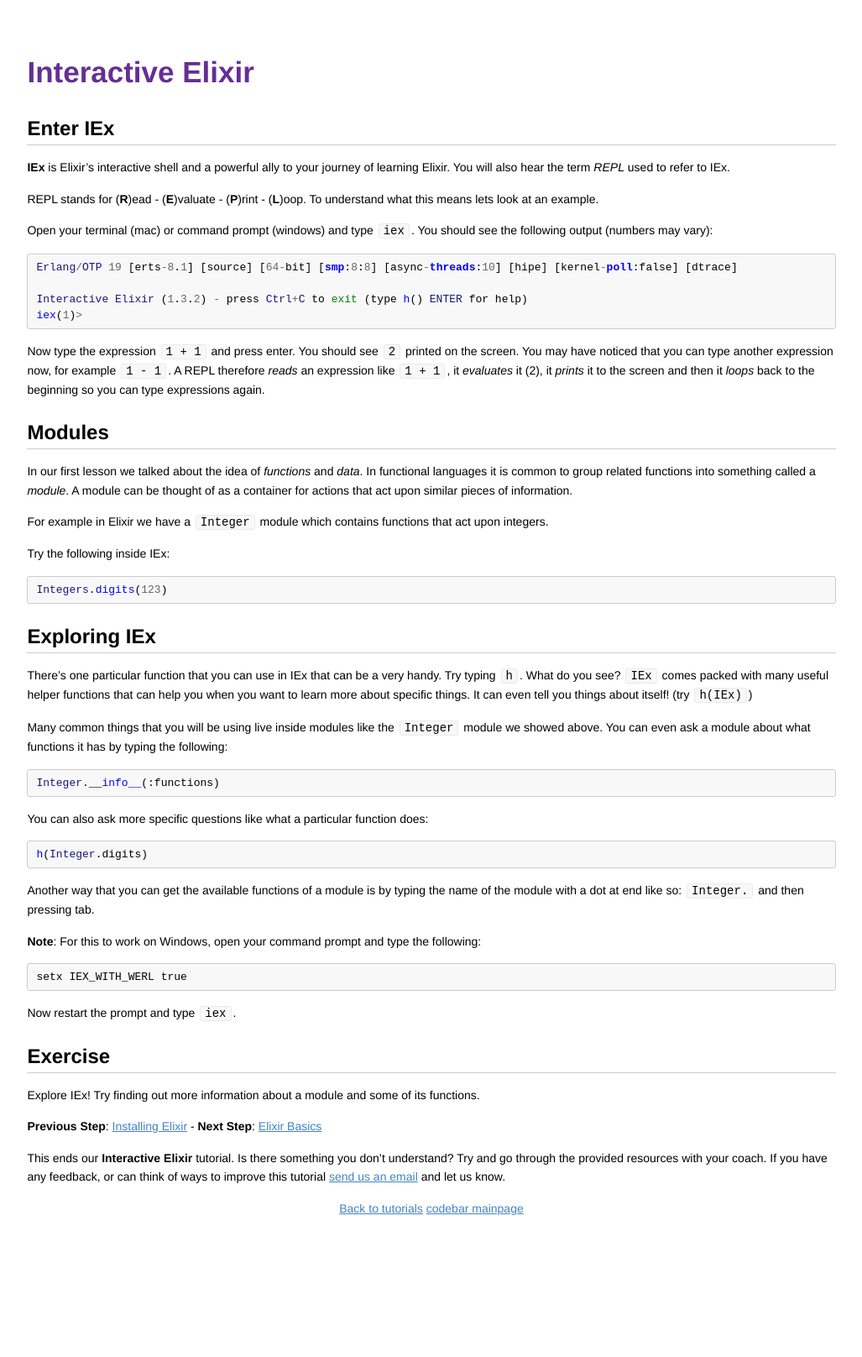
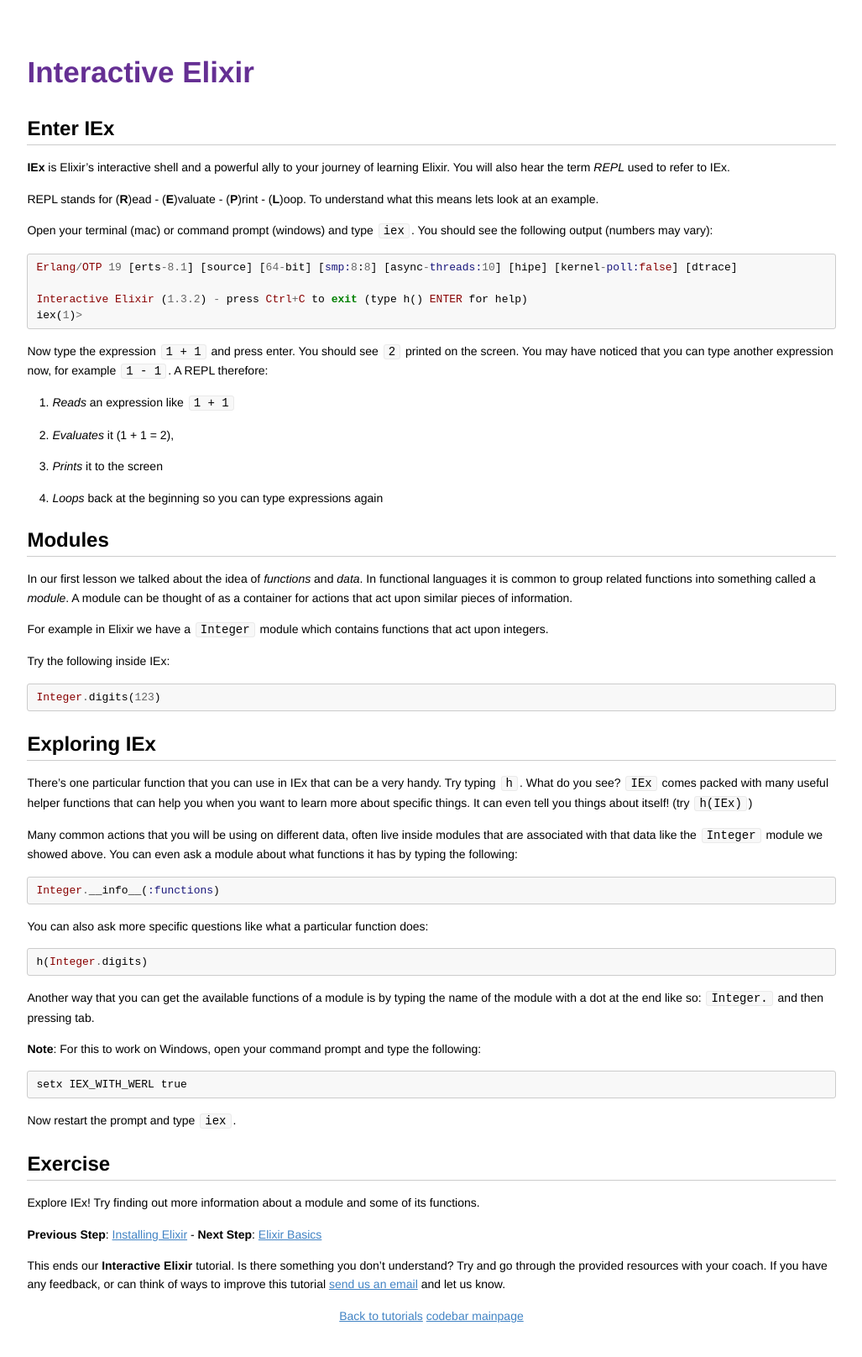
Before and after one commit to codebar/tutorials, a Jekyll site: the page built from elixir/lesson2/tutorial.md, in a window 1280 px wide. Shown: the whole page at 84% size, without its empty margins (126-1153 px from the left). Built offline with Jekyll 4.4.1, drawn with Linux system fonts in a browser that asks for light colours; before the commit the page ends 1488 px from its top, so only the background shows below that.

Commit message:
Address feedback from initial PR
1. Update code blocks to use Elixir instead of Erlang
2. Add bullet-pointed list when describing the REPL
3. Fix code type `Integers` -> `Integer`
4. Reword section on modules
5. Small typo fixes

````diff
--- a/elixir/lesson2/tutorial.md
+++ b/elixir/lesson2/tutorial.md
@@ -14,7 +14,7 @@ understand what this means lets look at an example.
 Open your terminal (mac) or command prompt (windows) and type `iex`. You
 should see the following output (numbers may vary):
 
-```erlang
+```elixir
 Erlang/OTP 19 [erts-8.1] [source] [64-bit] [smp:8:8] [async-threads:10] [hipe] [kernel-poll:false] [dtrace]
 
 Interactive Elixir (1.3.2) - press Ctrl+C to exit (type h() ENTER for help)
@@ -23,9 +23,12 @@ iex(1)>
 
 Now type the expression `1 + 1` and press enter. You should see `2` printed
 on the screen. You may have noticed that you can type another expression
-now, for example `1 - 1`. A REPL therefore _reads_ an expression like `1 +
-1`, it _evaluates_ it (2), it _prints_ it to the screen and then it _loops_
-back to the beginning so you can type expressions again.
+now, for example `1 - 1`. A REPL therefore:
+
+1. _Reads_ an expression like `1 + 1`
+2. _Evaluates_ it (1 + 1 = 2),
+3. _Prints_ it to the screen
+4. _Loops_ back at the beginning so you can type expressions again
 
 ## Modules
 
@@ -39,8 +42,8 @@ that act upon integers.
 
 Try the following inside IEx:
 
-```erlang
-Integers.digits(123)
+```elixir
+Integer.digits(123)
 ```
 
 ## Exploring IEx
@@ -50,23 +53,24 @@ handy. Try typing `h`. What do you see? `IEx` comes packed with many useful
 helper functions that can help you when you want to learn more about
 specific things. It can even tell you things about itself! (try `h(IEx)`)
 
-Many common things that you will be using live inside modules like the
-`Integer` module we showed above. You can even ask a module about what
-functions it has by typing the following:
+Many common actions that you will be using on different data, often live
+inside modules that are associated with that data like the `Integer` module
+we showed above. You can even ask a module about what functions it has by
+typing the following:
 
-```erlang
+```elixir
 Integer.__info__(:functions)
 ```
 
 You can also ask more specific questions like what a particular function
 does:
 
-```erlang
+```elixir
 h(Integer.digits)
 ```
 
 Another way that you can get the available functions of a module is by
-typing the name of the module with a dot at end like so: `Integer.` and
+typing the name of the module with a dot at the end like so: `Integer.` and
 then pressing tab.
 
 __Note__: For this to work on Windows, open your command prompt and type the following:
````
Also changed, not shown: elixir/lesson0/tutorial.md (+3 -3 lines).
